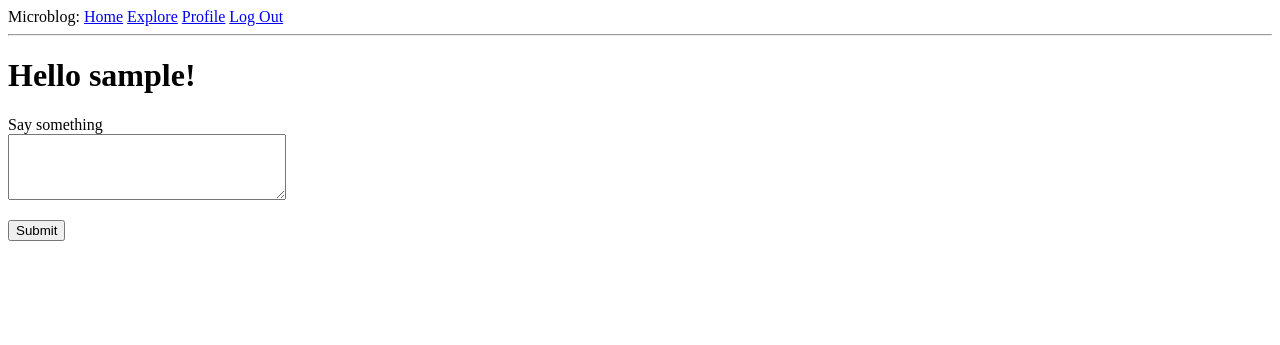
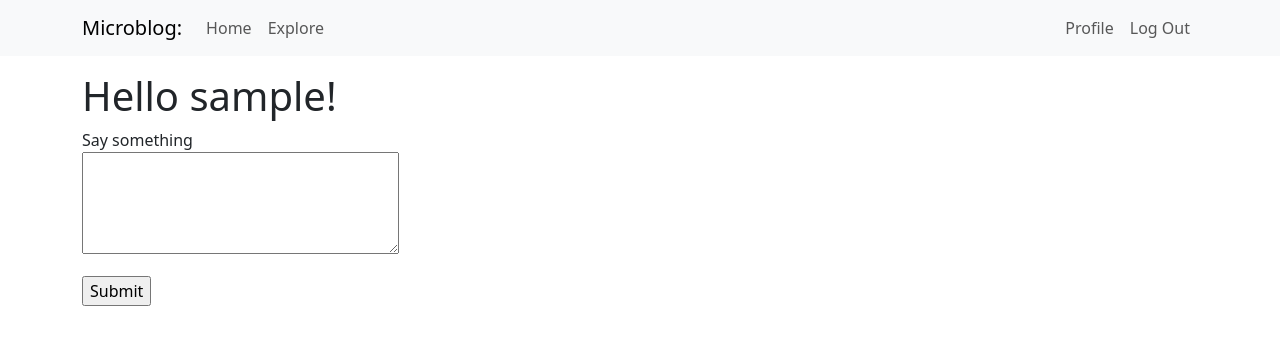
Before and after one commit to Sadnesh/flask_microblog, a Flask app: page / in a window 1280 px wide. Shown: the top 345 px of the page. Run offline with Flask 3, Linux system fonts and the light colour scheme; the visitor is signed in with stand-in values (Sample User, id 1); data comes from the database, SQL or seed files in the repository; data that the repository does not hold is empty.

Commit message:
[add: styling in base.html using bootstrap]

```diff
--- a/app/templates/base.html
+++ b/app/templates/base.html
@@ -6,34 +6,63 @@
     <meta name="viewport" content="width=device-width, initial-scale=1.0">
     {% if title %}
     <title>{{title}}-Microblog</title>
-
     {% else %}
     <title>Welcome to Microblog</title>
     {% endif %}
+    <link href="https://cdn.jsdelivr.net/npm/bootstrap@5.3.3/dist/css/bootstrap.min.css" rel="stylesheet"
+        integrity="sha384-QWTKZyjpPEjISv5WaRU9OFeRpok6YctnYmDr5pNlyT2bRjXh0JMhjY6hW+ALEwIH" crossorigin="anonymous">
 </head>
 
 <body>
-    <div>Microblog:
-        <a href="{{ url_for('index') }}"> Home</a>
+
+    <nav class="navbar navbar-expand-lg bg-body-tertiary">
+        <div class="container">
+            <a class="navbar-brand" href="{{ url_for('index') }}"> Microblog: </a>
+            <button class="navbar-toggler" type="button" data-bs-toggle="collapse"
+                data-bs-target="#navbarSupportedContent" aria-controls="navbarSupportedContents" aria-expanded="false"
+                aria-label="Toggle navigation">
+                <span class="navbar-toggler-icon"></span>
+            </button>
+            <div id="navbarSupportedContent" class="collapse navbar-collapse">
+                <ul class="navbar-nav me-auto mb-2 mb-lg-0">
+                    <li class="nav-item">
+                        <a class="nav-link" aria-current="page" href="{{ url_for('index') }}"> Home </a>
+                    </li>
+                    <li class="nav-item">
+                        <a class="nav-link" aria-current="page" href="{{ url_for('explore') }}"> Explore </a>
+                    </li>
+                </ul>
+                <ul class="navbar-nav mb-2 mb-lg-0">
                     {% if current_user.is_anonymous %}
-        <a href="{{ url_for('login') }}"> Log In</a>
+                    <li class="nav-item">
+                        <a class="nav-link" aria-current="page" href="{{ url_for('login') }}"> Log In </a>
+                    </li>
                     {% else %}
-        <a href="{{ url_for('explore') }}">Explore</a>
-        <a href="{{ url_for('user', username=current_user.username) }}"> Profile</a>
-        <a href="{{ url_for('logout') }}"> Log Out</a>
+                    <li class="nav-item">
+                        <a class="nav-link" aria-current="page"
+                            href=" {{ url_for('user', username=current_user.username) }}"> Profile </a>
+                    </li>
+                    <li class="nav-item">
+                        <a class="nav-link" aria-current="page" href="{{ url_for('logout') }}"> Log Out </a>
+                    </li>
                     {% endif %}
+                </ul>
             </div>
-    <hr>
+        </div>
+    </nav>
+    <div class="container mt-3">
         {% with messages = get_flashed_messages() %}
         {% if messages %}
-    <ul>
         {%for message in messages %}
-        <li>{{ message }}</li>
+        <div class="alert alert-info" role="alert">{{ message }}</div>
         {% endfor %}
-    </ul>
         {%endif %}
         {%endwith %}
         {% block content %} {% endblock %}
+    </div>
+    <script src="https://cdn.jsdelivr.net/npm/bootstrap@5.3.3/dist/js/bootstrap.bundle.min.js"
+        integrity="sha384-YvpcrYf0tY3lHB60NNkmXc5s9fDVZLESaAA55NDzOxhy9GkcIdslK1eN7N6jIeHz" crossorigin="anonymous">
+        </script>
 </body>
 
 </html>
```
Lines whose indentation alone changed are shown as unchanged.
